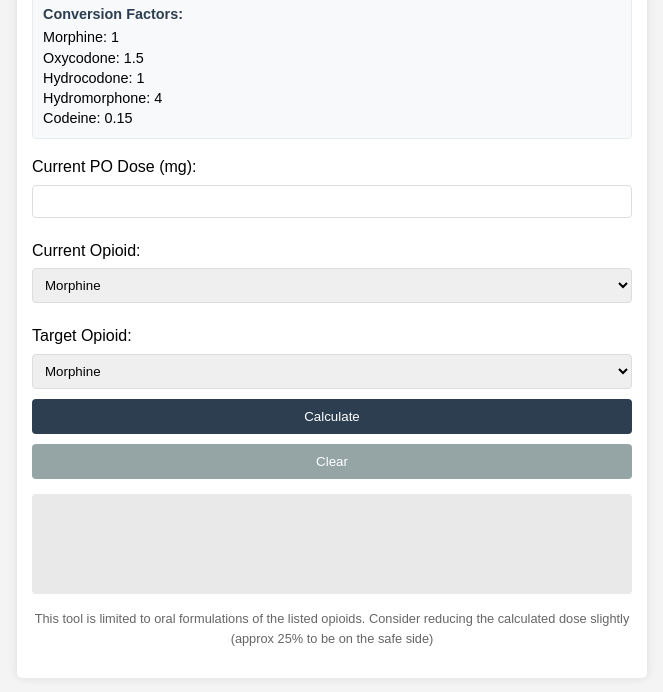
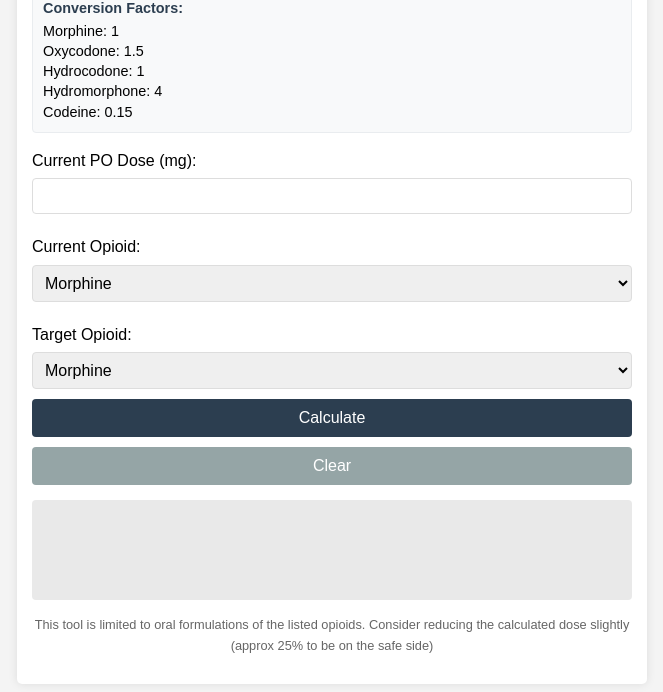
Before and after one commit to pixelpilot01/opioidconversionjx, a plain HTML site: page index.html in a window 1280 px wide. Shown: the part 102-794 px from the top of the page, without its empty margins (308-971 px from the left). Drawn offline with Linux system fonts and the light colour scheme.

Commit message:
Update index.html
font to 16

```diff
--- a/index.html
+++ b/index.html
@@ -47,6 +47,7 @@
             border: 1px solid #ddd;
             border-radius: 4px;
             box-sizing: border-box;
+            font-size: 16px; /* Updated to prevent zoom on mobile */
         }
 
         button {
@@ -58,6 +59,7 @@
             border: none;
             border-radius: 4px;
             cursor: pointer;
+            font-size: 16px; /* Updated to prevent zoom on mobile */
         }
 
         button:hover {
```
